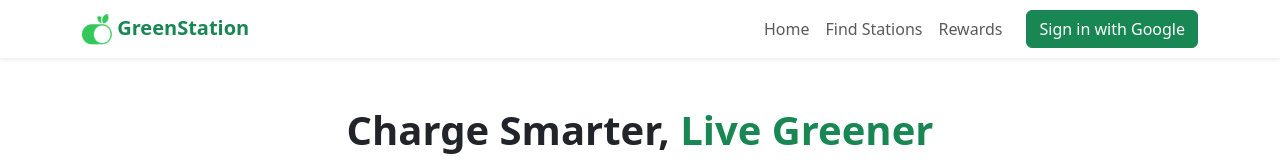
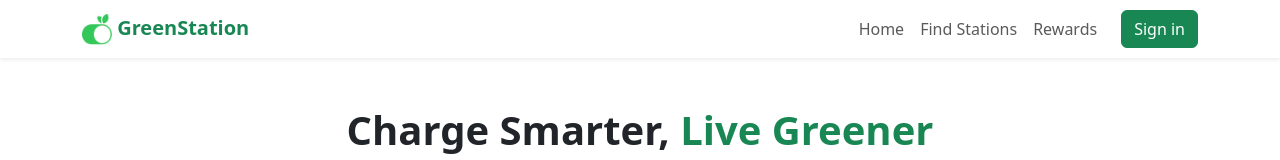
Before and after one commit to codewithme33/Green_Station, a React (Create React App) app in the folder frontend/: page / in a window 1280 px wide. Shown: the top 160 px of the page. Built offline with nearby package versions, Linux system fonts and the light colour scheme; no server answers.

Commit message:
fix signin button

```diff
--- a/frontend/src/components/Navbar.js
+++ b/frontend/src/components/Navbar.js
@@ -28,7 +28,7 @@ function NavigationBar() {
               </>
             ) : (
               <a href="http://localhost:5000/api/auth/google">
-                <Button variant="success">Sign in with Google</Button>
+                <Button variant="success">Sign in</Button>
               </a>
             )}
           </Nav>
```
